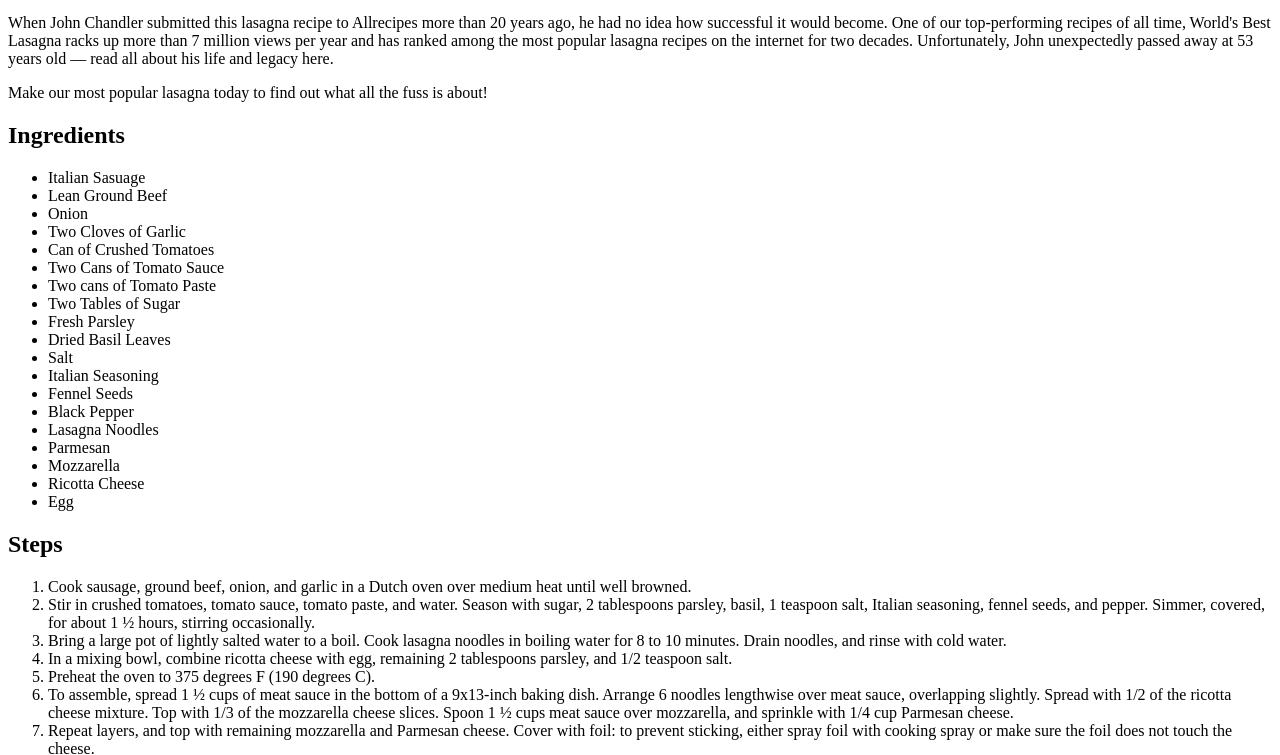
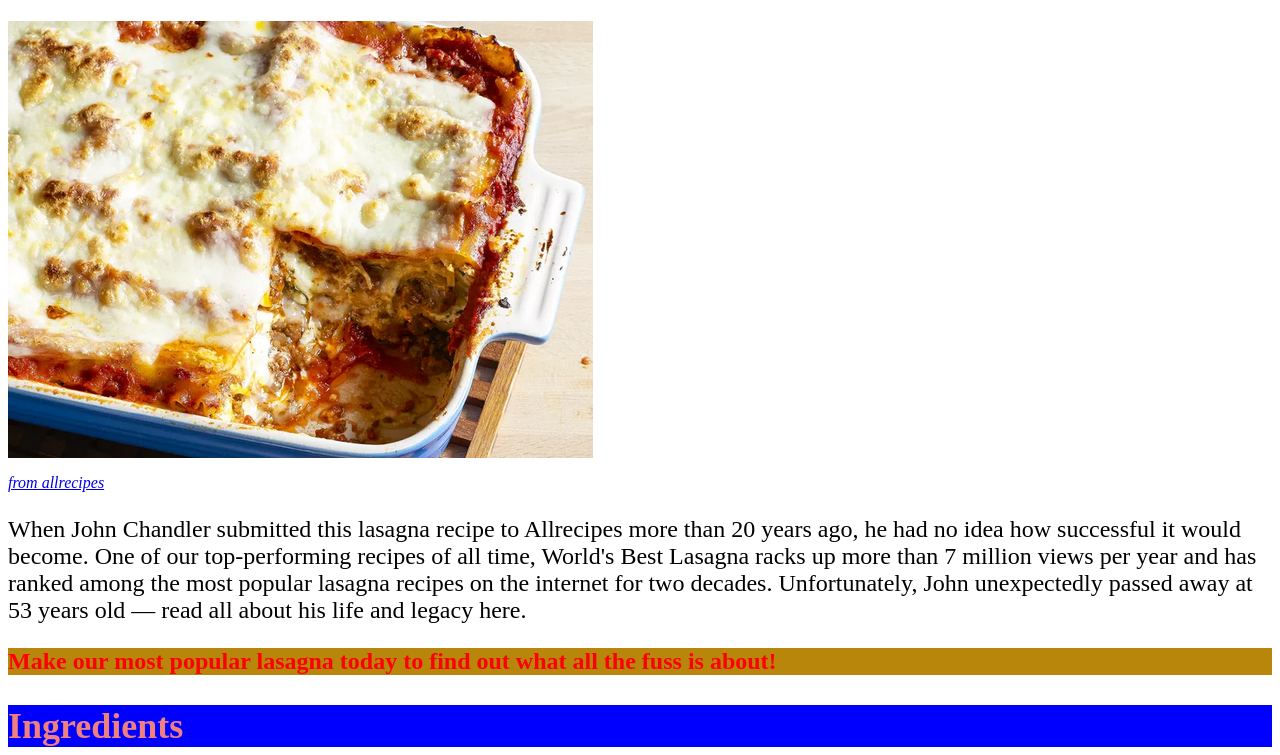
Before and after one commit to ZaneLesley/odin-recipes, a plain HTML site: page recipes/lasagna.html in a window 1280 px wide. Shown: the part 118-873 px from the top of the page. Drawn offline with Linux system fonts and the light colour scheme.

Commit message:
Added styling to both index.html and lasagna.html

```diff
--- a/index.html
+++ b/index.html
@@ -3,6 +3,7 @@
     <head>
         <meta charset="utf-8">
         <title>Odin Recipes</title>
+        <link rel="stylesheet" href="style.css">
     </head>
 
     <body>
--- a/recipes/lasagna.html
+++ b/recipes/lasagna.html
@@ -1,17 +1,19 @@
+<link rel="stylesheet" href="../style.css">
+
 <h1>Lasagna</h1>
 <img src="../img/lasagna.png">
 <p><em><a href="https://www.allrecipes.com/recipe/23600/worlds-best-lasagna/" target="_blank" rel="noopener noreferrer">from allrecipes</a></em></p>
-<p>
+<p class="description">
     When John Chandler submitted this lasagna recipe to Allrecipes more than 20 years ago, he had no idea how successful it would become.
     One of our top-performing recipes of all time, World's Best Lasagna racks up more than 7 million views per year and has ranked among the most popular
     lasagna recipes on the internet for two decades. Unfortunately, John unexpectedly passed away at 53 years old — read all about his life and legacy here.
 </p>
 
-<p>    Make our most popular lasagna today to find out what all the fuss is about! </p>
+<p class="description bold">    Make our most popular lasagna today to find out what all the fuss is about! </p>
 
 <h2>Ingredients</h2>
 
-<ul>
+<ul class="list-defaults">
     <li>Italian Sasuage</li>
     <li>Lean Ground Beef</li>
     <li>Onion</li>
@@ -34,7 +36,7 @@
 </ul>
 
 <h2>Steps</h2>
-<ol>
+<ol class="list-defaults">
     <li>Cook sausage, ground beef, onion, and garlic in a Dutch oven over medium heat until well browned.</li>
     <li>Stir in crushed tomatoes, tomato sauce, tomato paste, and water. Season with sugar, 2 tablespoons parsley, basil, 1 teaspoon salt, Italian seasoning, fennel seeds, and pepper. Simmer, covered, for about 1 ½ hours, stirring occasionally. </li>
     <li>Bring a large pot of lightly salted water to a boil. Cook lasagna noodles in boiling water for 8 to 10 minutes. Drain noodles, and rinse with cold water. </li>
--- /dev/null
+++ b/style.css
@@ -0,0 +1,30 @@
+h1,
+h2 {
+    background-color: blue;
+    color: lightcoral;
+}
+
+h1{
+    font-size: 72px;
+    background-color: transparent;
+}
+
+h2 {
+    font-size: 36;;
+}
+
+.description{
+    font-size: 24px;
+    font-family: 'Times New Roman', Times, serif;
+}
+
+.bold{
+    font-weight: bold;
+    color: red;
+    background-color: darkgoldenrod;
+}
+
+.list-defaults {
+    background-color: lightgrey;
+    font-size: large;
+}
```
Also changed, not shown: img/lasagna.png (added).
